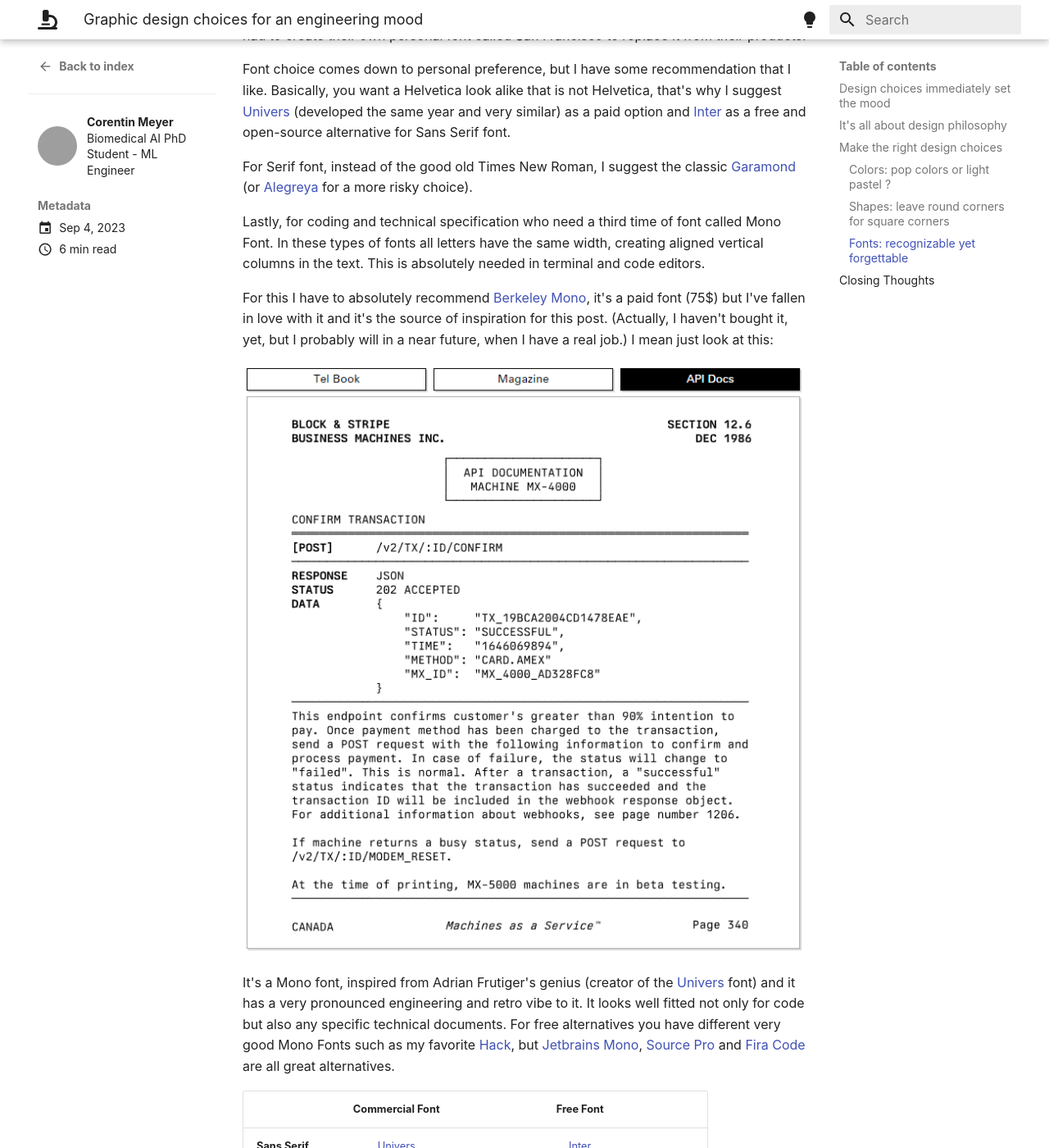
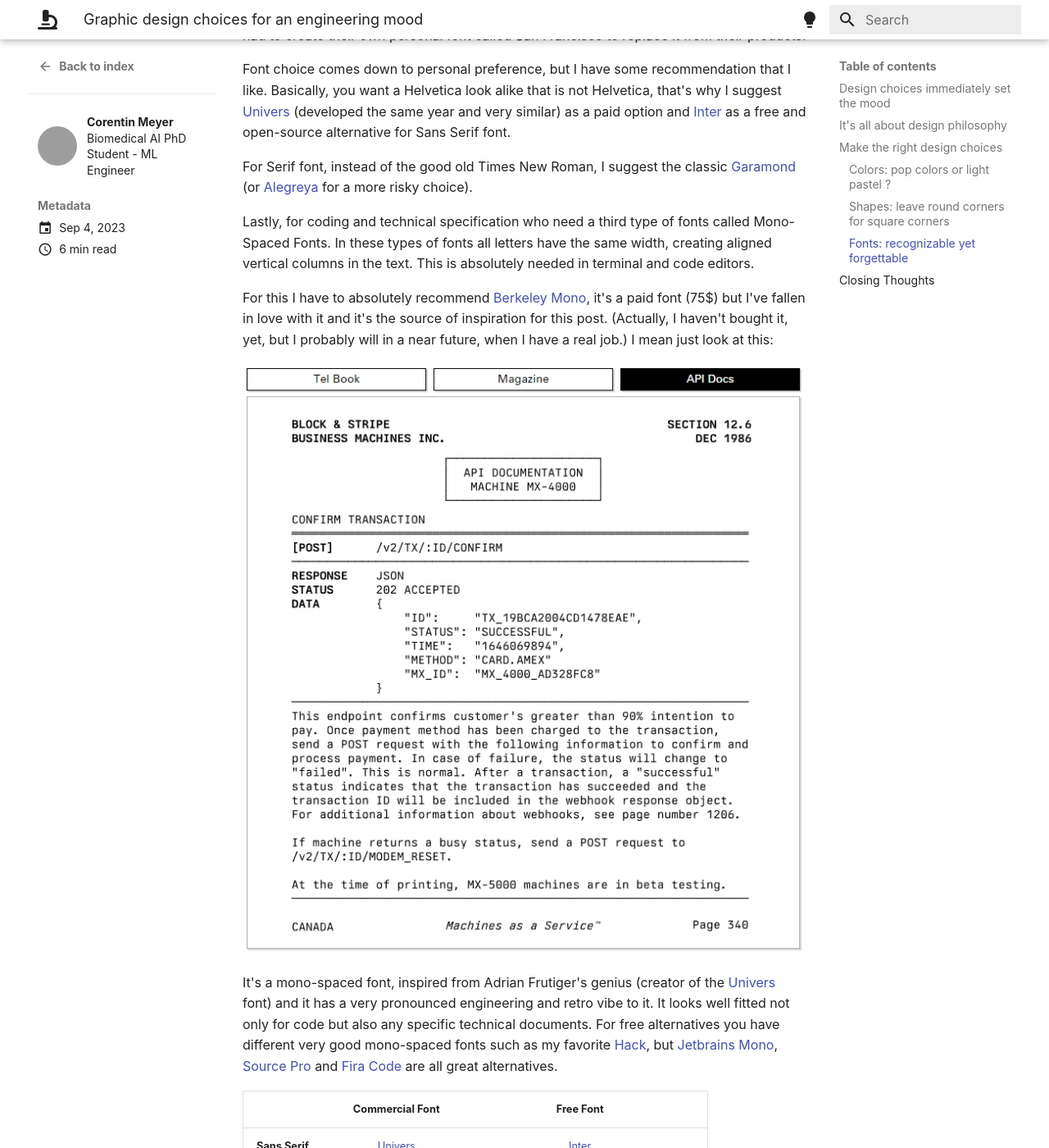
Before and after one commit to lambda-science/lambda-science.github.io, an MkDocs documentation site: the page built from docs/blog/posts/font_colors_design.md, in a window 1280 px wide and 1400 px high, scrolled down 4179 px. Shown: the whole window at 82% size. Built offline with MkDocs 1.6.1 and Material for MkDocs 9.7.7, drawn with Linux system fonts in a browser that asks for light colours; grey boxes are pictures that could not be loaded.

Commit message:
spelling

```diff
--- a/docs/blog/posts/font_colors_design.md
+++ b/docs/blog/posts/font_colors_design.md
@@ -83,13 +83,13 @@
 
 For Serif font, instead of the good old Times New Roman, I suggest the classic [Garamond](https://fonts.google.com/specimen/EB+Garamond?preview.text_type=paragraph&query=garamond&stylecount=1) (or [Alegreya](https://fonts.google.com/specimen/Alegreya?preview.text_type=paragraph&query=aleg&stylecount=1) for a more risky choice).
 
-Lastly, for coding and technical specification who need a third time of font called Mono Font. In these types of fonts all letters have the same width, creating aligned vertical columns in the text. This is absolutely needed in terminal and code editors.
+Lastly, for coding and technical specification who need a third type of fonts called Mono-Spaced Fonts. In these types of fonts all letters have the same width, creating aligned vertical columns in the text. This is absolutely needed in terminal and code editors.
 
 For this I have to absolutely recommend [Berkeley Mono](https://berkeleygraphics.com/typefaces/berkeley-mono/), it's a paid font (75$) but I've fallen in love with it and it's the source of inspiration for this post. (Actually, I haven't bought it, yet, but I probably will in a near future, when I have a real job.) I mean just look at this:
 
 ![Berkeley Mono](assets/berkeley_example.png)
 
-It's a Mono font, inspired from Adrian Frutiger's genius (creator of the [Univers](https://www.linotype.com/fr/1212814/univers-famille.html) font) and it has a very pronounced engineering and retro vibe to it. It looks well fitted not only for code but also any specific technical documents. For free alternatives you have different very good Mono Fonts such as my favorite [Hack](https://sourcefoundry.org/hack/), but [Jetbrains Mono](https://www.jetbrains.com/fr-fr/lp/mono/), [Source Pro](https://fonts.google.com/specimen/Source+Code+Pro) and [Fira Code](https://fonts.google.com/specimen/Fira+Code?preview.text_type=paragraph) are all great alternatives.
+It's a mono-spaced font, inspired from Adrian Frutiger's genius (creator of the [Univers](https://www.linotype.com/fr/1212814/univers-famille.html) font) and it has a very pronounced engineering and retro vibe to it. It looks well fitted not only for code but also any specific technical documents. For free alternatives you have different very good mono-spaced fonts such as my favorite [Hack](https://sourcefoundry.org/hack/), but [Jetbrains Mono](https://www.jetbrains.com/fr-fr/lp/mono/), [Source Pro](https://fonts.google.com/specimen/Source+Code+Pro) and [Fira Code](https://fonts.google.com/specimen/Fira+Code?preview.text_type=paragraph) are all great alternatives.
 
 |                 |                           Commercial Font                           |                                                                                                                          Free Font                                                                                                                          |
 | --------------- | :-----------------------------------------------------------------: | :---------------------------------------------------------------------------------------------------------------------------------------------------------------------------------------------------------------------------------------------------------: |
```
